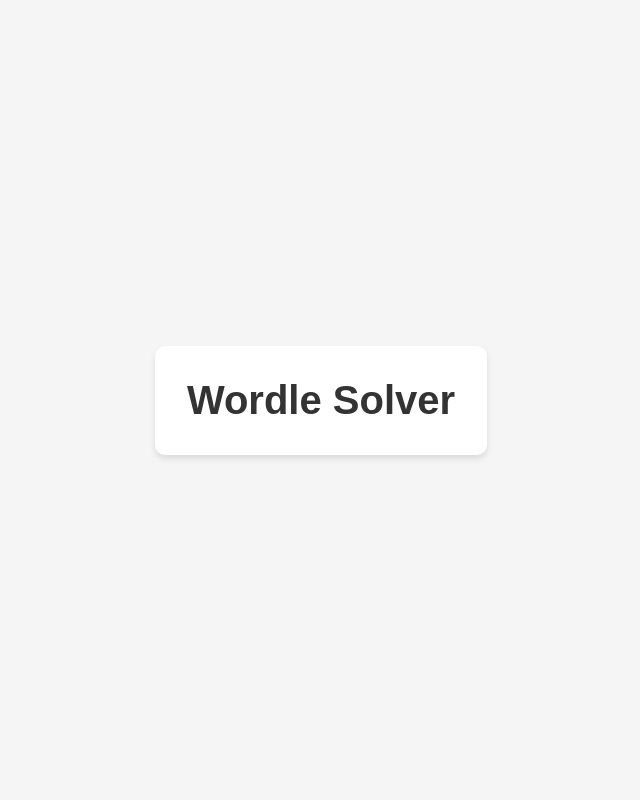
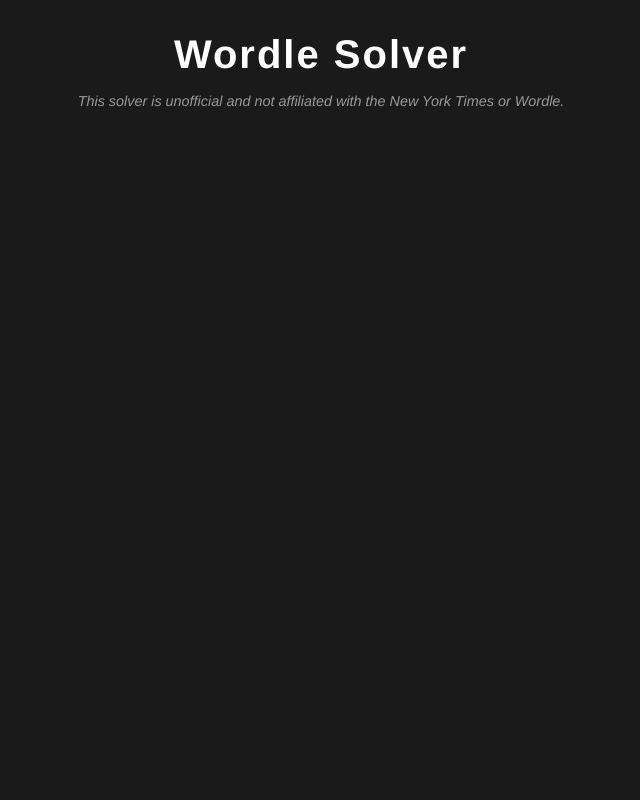
Before and after one commit to Raiden-Makoto/WordleSolver, a Flask app: page / in a window 1280 px wide. Shown: the whole page, without its empty margins (319-959 px from the left). Run offline with Flask 3, Linux system fonts and the light colour scheme.

Commit message:
added favicon and changed font

```diff
--- a/app.py
+++ b/app.py
@@ -1,4 +1,4 @@
-from flask import Flask, render_template
+from flask import Flask, render_template # type: ignore
 
 app = Flask(__name__)
 
--- a/entropy.py
+++ b/entropy.py
@@ -1,5 +1,5 @@
 from math import log2
-import numpy as np
+import numpy as np # type: ignore
 import time
 
 POSSIBLE_WORDS = set()
--- a/templates/index.html
+++ b/templates/index.html
@@ -4,35 +4,43 @@
     <meta charset="UTF-8">
     <meta name="viewport" content="width=device-width, initial-scale=1.0">
     <title>Wordle Solver</title>
+    <link rel="icon" type="image/x-icon" href="{{ url_for('static', filename='favicon.ico') }}">
     <style>
         body {
-            font-family: Arial, sans-serif;
+            font-family: 'Helvetica Neue', Arial, sans-serif;
             margin: 0;
             padding: 0;
-            background-color: #f5f5f5;
-            display: flex;
-            justify-content: center;
-            align-items: center;
+            background-color: #1a1a1a;
+            color: #ffffff;
             min-height: 100vh;
         }
         .container {
-            text-align: center;
-            background: white;
             padding: 2rem;
-            border-radius: 10px;
-            box-shadow: 0 4px 6px rgba(0, 0, 0, 0.1);
+            max-width: 1200px;
+            margin: 0 auto;
         }
         h1 {
-            color: #333;
-            margin: 0;
+            color: #ffffff;
+            margin: 0 0 1rem 0;
             font-size: 2.5rem;
-            font-weight: bold;
+            font-weight: 700;
+            text-align: center;
+            font-family: 'Helvetica Neue', Arial, sans-serif;
+            letter-spacing: 0.05em;
+        }
+        .disclaimer {
+            color: #999999;
+            font-size: 0.9rem;
+            text-align: center;
+            margin-bottom: 2rem;
+            font-style: italic;
         }
     </style>
 </head>
 <body>
     <div class="container">
         <h1>Wordle Solver</h1>
+        <p class="disclaimer">This solver is unofficial and not affiliated with the New York Times or Wordle.</p>
     </div>
 </body>
 </html>
```
Also changed, not shown: static/favicon.ico (added).
